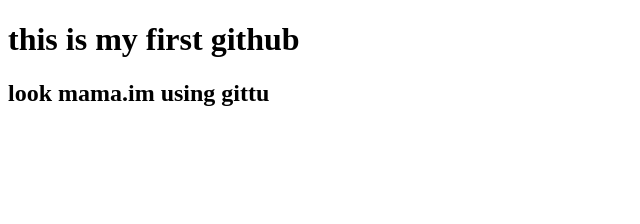
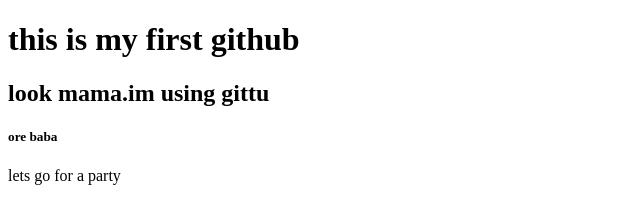
Before and after one commit to ahmedrimon/new-website, a plain HTML site: page index.html in a window 1280 px wide. Shown: the whole page, without its empty margins (0-640 px from the left). Drawn offline with Linux system fonts and the light colour scheme.

Commit message:
set a partying

```diff
--- a/index.html
+++ b/index.html
@@ -8,5 +8,7 @@
 <body>
     <h1>this is my first github</h1>
     <h2>look mama.im using gittu</h2>
+    <h5>ore baba</h5>
+    <p>lets go for a party</p>
 </body>
 </html>
```
